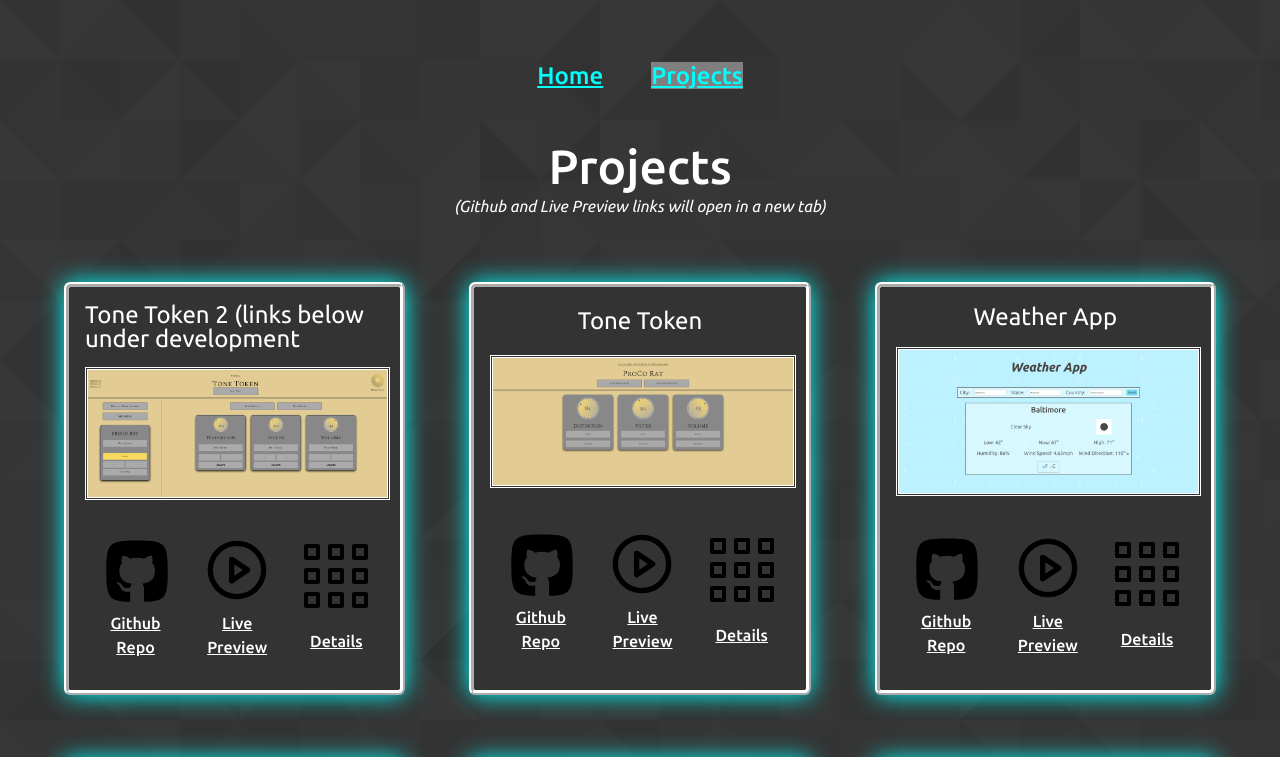
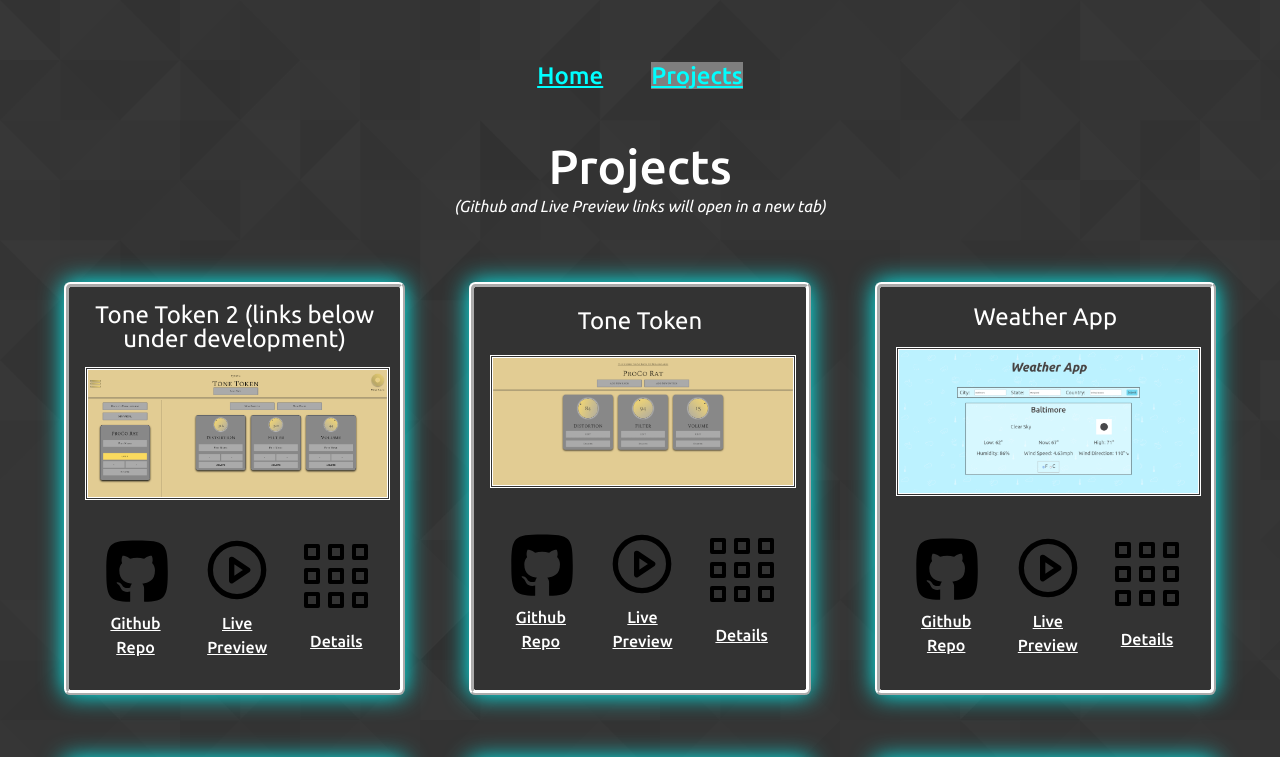
Before and after one commit to TJDRZ/portfolio, a React (Create React App) app: page /#/projects in a window 1280 px wide. Shown: the top 757 px of the page. Built offline with nearby package versions, Linux system fonts and the light colour scheme.

Commit message:
Text fix

```diff
--- a/src/projects.json
+++ b/src/projects.json
@@ -1,7 +1,7 @@
 {
   "toneToken2": {
-    "title": "Tone Token 2 (links below under development",
-    "github": "",
+    "title": "Tone Token 2 (links below under development)",
+    "github": "https://github.com/TJDRZ/",
     "live": "",
     "details": {
       "title": "Tone Token 2",
--- a/src/styles/index.css
+++ b/src/styles/index.css
@@ -6,6 +6,7 @@ body,
   min-height: 100vh;
   box-sizing: border-box;
   line-height: 1.5rem;
+  text-align: center;
   font-family: "Ubuntu", sans-serif;
   color: #fff;
 }
```
